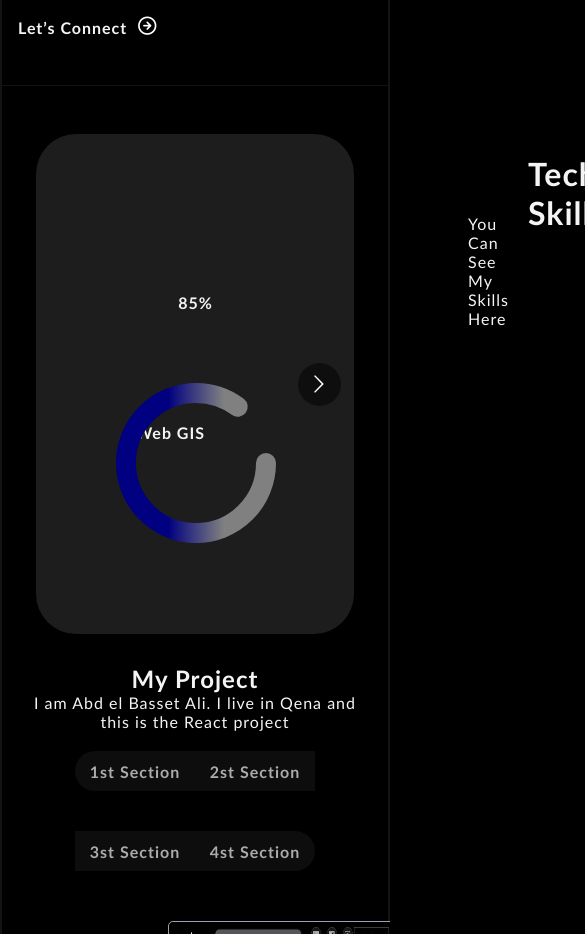
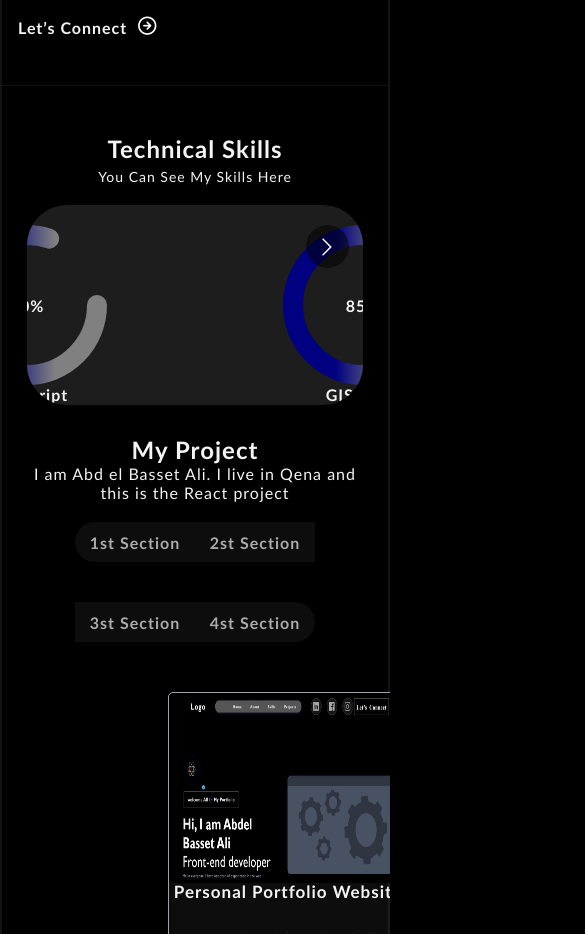
Before and after one commit to abdelbassetali/React-portfolio, a React (Vite) app: page / in a window 390 px wide. Shown: the part 820-1754 px from the top of the page, 585 px wide, since content can reach past the window. Built offline with nearby package versions, Linux system fonts and the light colour scheme.

Commit message:
Update boot.css

```diff
--- a/src/components/2-boot/boot.css
+++ b/src/components/2-boot/boot.css
@@ -105,21 +105,68 @@ circle{
 
 }
 @media (max-width: 768px) {
-    /* سنتر عناصر السلايدر جوه الموبايل */
+    /* 1. ضبط الكارد الكبير الحاضن للسلايدر */
+    .yaso {
+        width: 95% !important;
+        height: auto !important;
+        display: flex !important;
+        flex-direction: column !important;
+        align-items: center !important;
+        padding: 20px 0 !important;
+        margin: 20px auto !important;
+    }
+
+    /* 2. إعادة العناوين لمكانها الطبيعي فوق الكارد ومنع طيرانها */
+    .skills-h1 {
+        position: static !important;
+        margin: 0 auto 5px auto !important;
+        text-align: center !important;
+        font-size: 24px !important;
+    }
+
+    .skills-h2 {
+        position: static !important;
+        margin: 0 auto 15px auto !important;
+        text-align: center !important;
+        font-size: 14px !important;
+    }
+
+    /* 3. إلغاء الـ Margins الضخمة بتاعت اللاب توب من جوه الكارت */
     .skill {
-        margin: 0 auto !important;
+        width: 100% !important;
+        height: auto !important;
+        margin: 0 !important;
         display: flex !important;
         flex-direction: column !important;
         align-items: center !important;
         justify-content: center !important;
     }
 
-    /* إلغاء الهوامش الجانبية العالية بتاعت اللابتوب */
-    .outer, .cricle {
+    .skills {
+        display: flex !important;
+        flex-direction: column !important;
+        align-items: center !important;
+        position: relative !important;
+        width: 100% !important;
+    }
+
+    .outer {
         margin: 0 auto !important;
         position: relative !important;
+        top: auto !important;
         left: auto !important;
-        top: auto !important;
-        transform: none !important;
+    }
+
+    .cricle {
+        position: absolute !important;
+        top: 0 !important;
+        left: 50% !important;
+        transform: translateX(-50%) !important;
+    }
+
+    .jopp {
+        margin-top: 20px !important;
+        text-align: center !important;
+        position: static !important;
     }
 }
```
